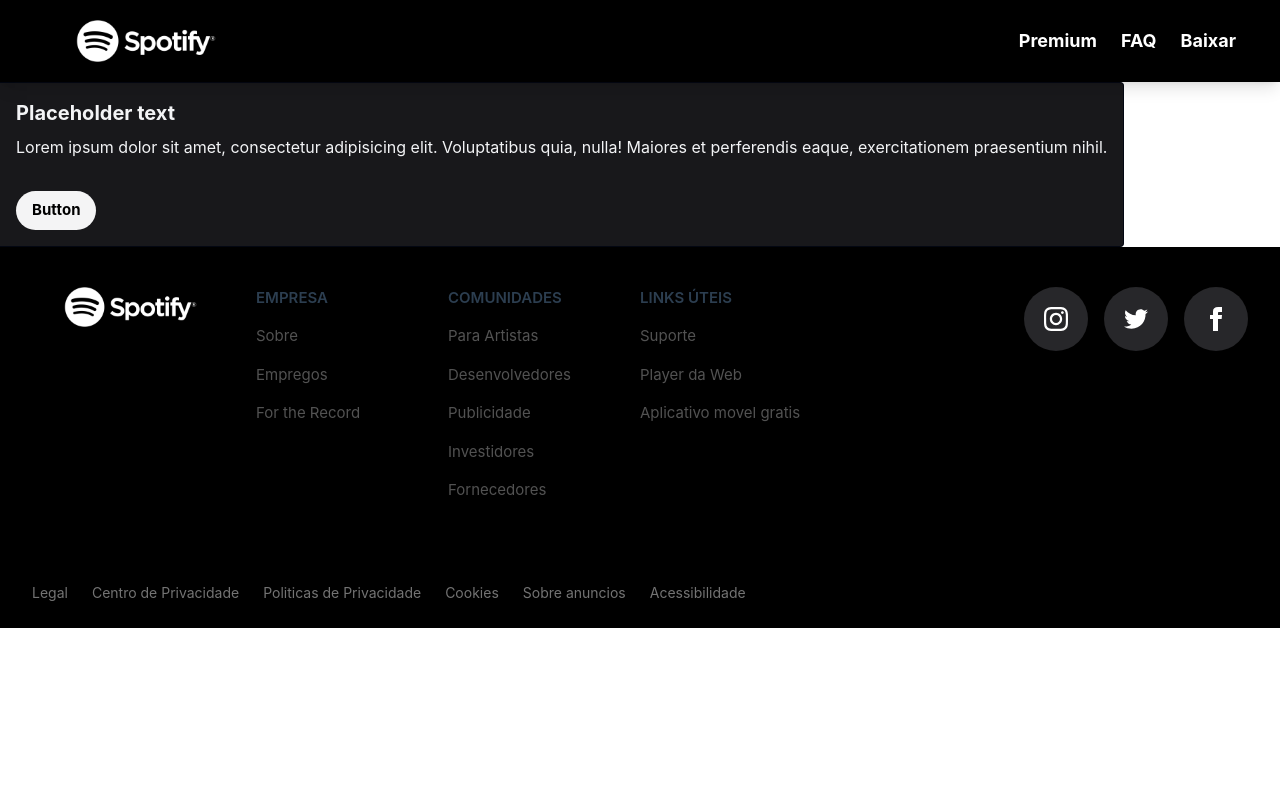
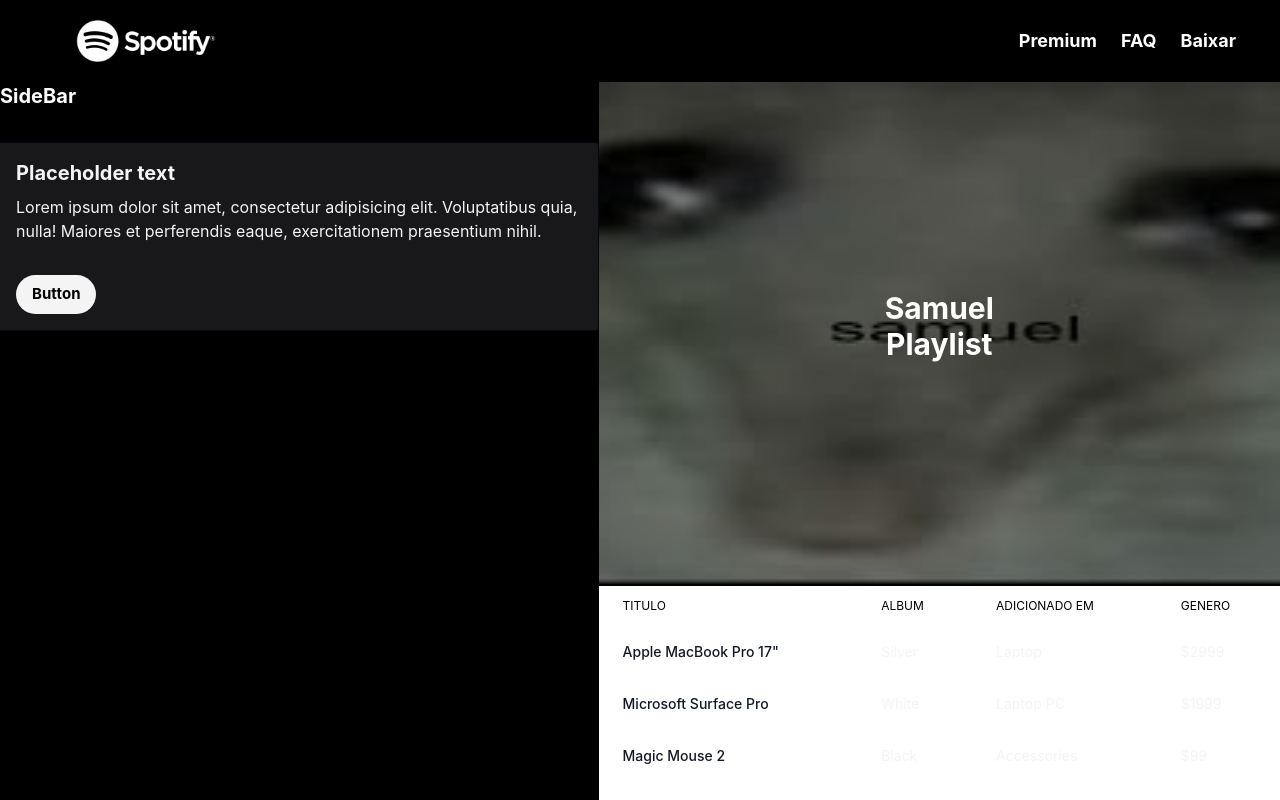
Before and after one commit to ShingenTakeda/spotify_clone, a Vue app in the folder spotify/: page /playlist in a window 1280 px wide. Shown: the top 800 px of the page. Built offline with nearby package versions, Linux system fonts and the light colour scheme.

Commit message:
Samuel playlist(NOT DONE)

```diff
--- a/spotify/src/components/SideBar.vue
+++ b/spotify/src/components/SideBar.vue
@@ -0,0 +1,18 @@
+<script>
+import SideCard from './SideCard.vue';
+
+export default {
+    name:'SideBar',
+    components: {'SideCard' : SideCard}
+}
+</script>
+
+<template>
+    <div class="relative flex min-h-screen bg-black ">
+        <div >
+            <h1 class="text-white font-bold text-xl mb-8 place-content-center">SideBar</h1>
+            <SideCard></SideCard>
+        </div>
+    </div>
+
+</template>
--- a/spotify/src/components/SideCard.vue
+++ b/spotify/src/components/SideCard.vue
@@ -1,7 +1,7 @@
 <script>
     export default {}
 </script>
-
+class="relative overflow-x-auto"
 <template>
   <div class="max-w-sm w-full lg:max-w-full lg:flex">
 
@@ -13,7 +13,7 @@
         </div>
 
         <div class="flex items-center">
-            <button class="bg-zinc-100 hover:bg-blue-700 text-black font-bold py-2 px-4 rounded-full items-center">
+            <button class="bg-zinc-100 hover:scale-110 text-black font-bold py-2 px-4 rounded-full items-center">
                 Button
             </button>
         </div>
--- a/spotify/src/views/PlayList.vue
+++ b/spotify/src/views/PlayList.vue
@@ -1,10 +1,82 @@
 <script setup>
-import SideCard from '../components/SideCard.vue';
+//import { reactive } from 'vue';
+import SideBar from '../components/SideBar.vue';
 
+//const samuel_music = reactive({titulo: "samuel", album:"samuel", genero:"funk"})
 </script>
 
 <template>
-<main>
-    <SideCard />
+<main class="flex flex-row">
+
+    <SideBar></SideBar>
+
+    <div class="max-w-sm w-full lg:max-w-full bg-fixed">
+    <div style="background:linear-gradient(rgba(0, 0, 0, 0.5), rgba(0, 0, 0, 0.5)), url(/samuel.jpg) no-repeat center;background-size:cover"
+        class="py-52 px-1 md:px-8 text-center relative text-white font-bold text-2xl md:text-3xl overflow-auto">
+        <h1 class="pb-4">Samuel<br>Playlist</h1>
+    </div>
+    <table class="w-full text-sm text-left text-gray-100 dark:text-gray-100">
+        <thead class="text-xs text-black uppercase dark:text-gray-100">
+            <tr>
+                <th scope="col" class="px-6 py-3">
+                    Titulo
+                </th>
+                <th scope="col" class="px-6 py-3">
+                    Album
+                </th>
+                <th scope="col" class="px-6 py-3">
+                    Adicionado em
+                </th>
+                <th scope="col" class="px-6 py-3">
+                    Genero
+                </th>
+            </tr>
+        </thead>
+        <tbody>
+            <tr class="bg-white dark:bg-black">
+                <th scope="row" class="px-6 py-4 font-medium text-gray-900 whitespace-nowrap dark:text-white">
+                    Apple MacBook Pro 17"
+                </th>
+                <td class="px-6 py-4">
+                    Silver
+                </td>
+                <td class="px-6 py-4">
+                    Laptop
+                </td>
+                <td class="px-6 py-4">
+                    $2999
+                </td>
+            </tr>
+            <tr class="bg-white dark:bg-black">
+                <th scope="row" class="px-6 py-4 font-medium text-gray-900 whitespace-nowrap dark:text-white">
+                    Microsoft Surface Pro
+                </th>
+                <td class="px-6 py-4">
+                    White
+                </td>
+                <td class="px-6 py-4">
+                    Laptop PC
+                </td>
+                <td class="px-6 py-4">
+                    $1999
+                </td>
+            </tr>
+            <tr class="bg-white dark:bg-black">
+                <th scope="row" class="px-6 py-4 font-medium text-gray-900 whitespace-nowrap dark:text-white">
+                    Magic Mouse 2
+                </th>
+                <td class="px-6 py-4">
+                    Black
+                </td>
+                <td class="px-6 py-4">
+                    Accessories
+                </td>
+                <td class="px-6 py-4">
+                    $99
+                </td>
+            </tr>
+        </tbody>
+    </table>
+</div>
 </main>
 </template>
```
Also changed, not shown: spotify/src/components/SimpleCard.vue (added), 1 other file (tests, documents, lock files or other folders).
